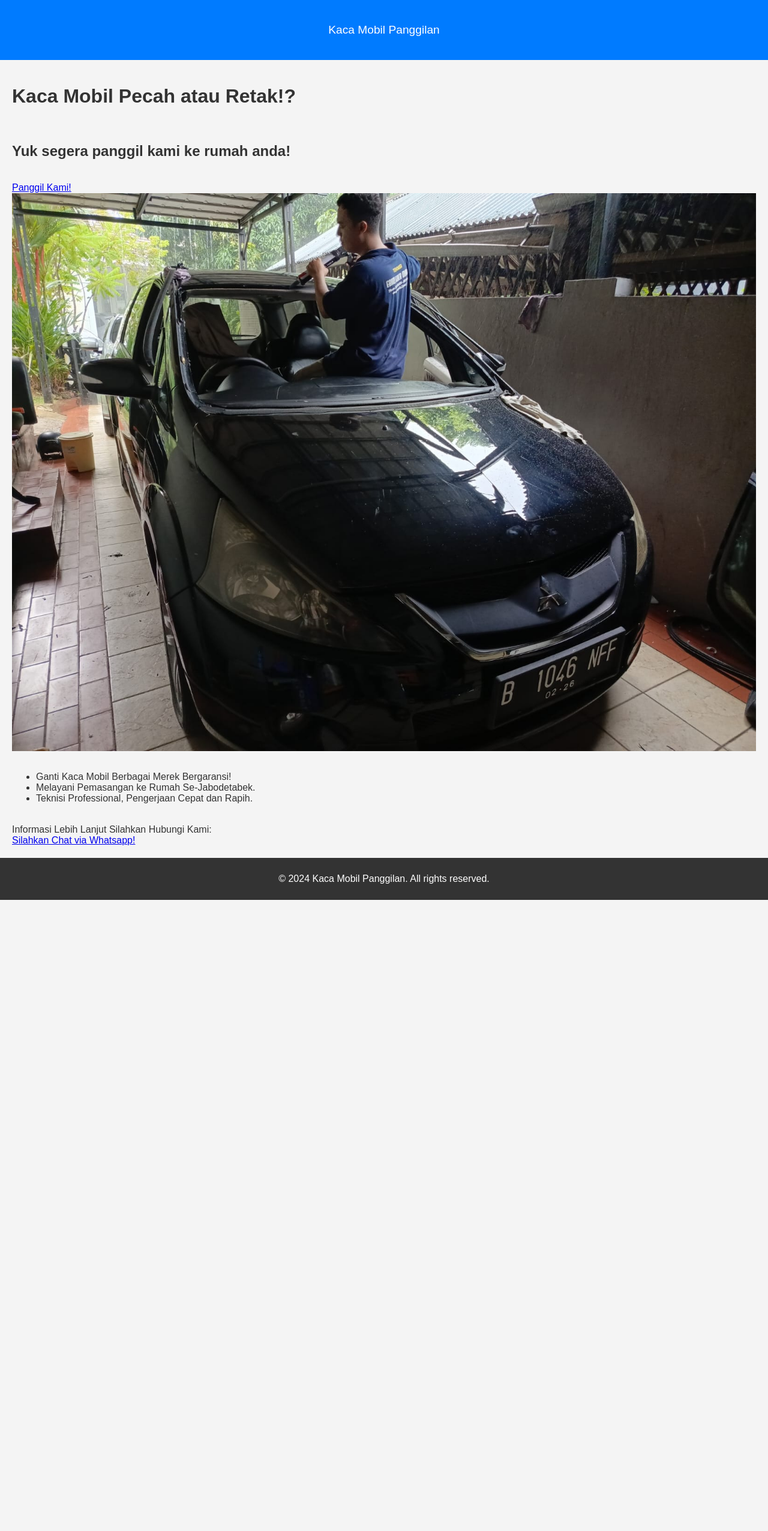
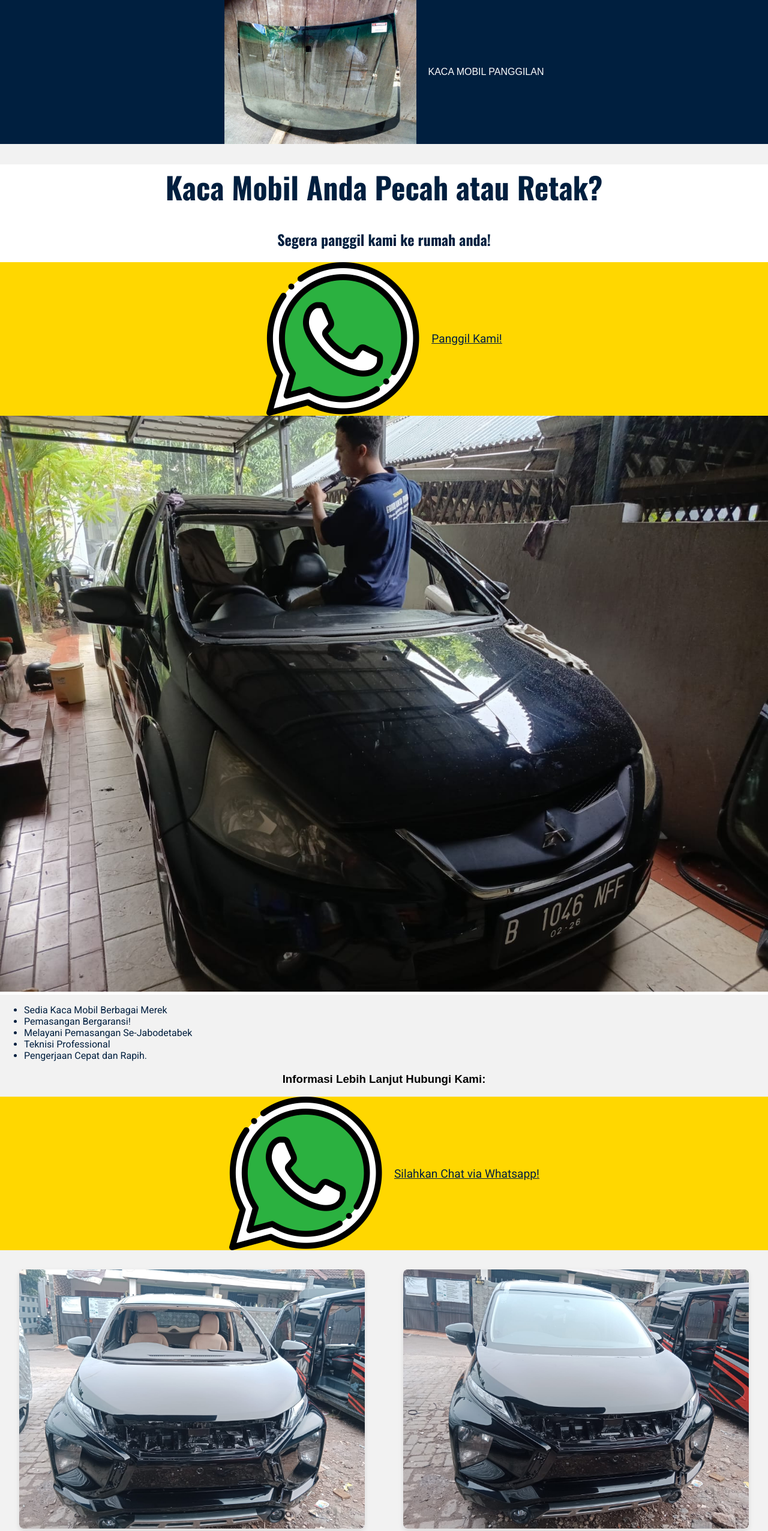
Before and after one commit to fauzihiz/usmankacamobil, a plain HTML site: page index.html in a window 1280 px wide. Shown: the top 2552 px of the page at 60% size. Before the commit the page ends 1500 px from the top, so only its background shows below. Drawn offline with nearby package versions, Linux system fonts and the light colour scheme.

Commit message:
done building, left conversion tracking

```diff
--- a/index.html
+++ b/index.html
@@ -12,6 +12,13 @@
 
     <title>Kaca Mobil Panggilan</title>
 
+    <!-- Google Font-->
+    <link rel="preconnect" href="https://fonts.googleapis.com">
+    <link rel="preconnect" href="https://fonts.gstatic.com" crossorigin>
+    <link href="https://fonts.googleapis.com/css2?family=Oswald:wght@200..700&display=swap" rel="stylesheet">
+    <link href="https://fonts.googleapis.com/css2?family=Roboto:ital,wght@0,100;0,300;0,400;0,500;0,700;0,900;1,100;1,300;1,400;1,500;1,700;1,900&display=swap" rel="stylesheet">
+
+
     <!-- Global site tag (gtag.js) - Google Ads: YOUR_CONVERSION_ID -->
     <script async src="https://www.googletagmanager.com/gtag/js?id=AW-CONVERSION_ID"></script>
     <script>
@@ -23,32 +30,40 @@
 </head>
 <body>
     <header>
-        <p>Kaca Mobil Panggilan</p>
+        <img class="logo-img" src="logo.jpeg" alt="kmb logo">
+        <p>KACA MOBIL PANGGILAN</p>
     </header>
     <main>
         <div id="hero">
-            <h1>Kaca Mobil Pecah atau Retak!?</h1>
-            <br>
-            <h2>Yuk segera panggil kami ke rumah anda!</h2>
-            <br>
-            <a href="https://wa.link/kkz0sx" target="_blank">Panggil Kami!</a>
-            <br>
+            <h1>Kaca Mobil Anda Pecah atau Retak?</h1>
+            <h2>Segera panggil kami ke rumah anda!</h2>
+            <a href="https://wa.link/kkz0sx" target="_blank" id="cta"><img class="logo-wa" src="logo-wa.png" alt="logo whatsapp"><span id="cta-text">Panggil Kami!</span></a>
             <img class="hero-img" src="hero.jpeg" alt="teknisi kaca mobil sedang memasang sealer">
         </div>
-        <br>
-        <ul>
-        <li>Ganti Kaca Mobil Berbagai Merek Bergaransi!</li>
-        <li>Melayani Pemasangan ke Rumah Se-Jabodetabek.</li>
-        <li>Teknisi Professional, Pengerjaan Cepat dan Rapih.</li>
-        </ul>
-        <br>
-        Informasi Lebih Lanjut Silahkan Hubungi Kami:
-        <br>
-        <a href="https://wa.link/kkz0sx" target="_blank">Silahkan Chat via Whatsapp!</a>
+        <div id="benefit">
+            <ul>
+                <li>Sedia Kaca Mobil Berbagai Merek</li>
+                <li>Pemasangan Bergaransi!</li>
+                <li>Melayani Pemasangan Se-Jabodetabek</li>
+                <li>Teknisi Professional</li>
+                <li>Pengerjaan Cepat dan Rapih.</li>
+            </ul>
+            <h3>Informasi Lebih Lanjut Hubungi Kami:</h3>
+            <a href="https://wa.link/kkz0sx" target="_blank" id="cta2"><img class="logo-wa" src="logo-wa.png" alt="logo whatsapp"><span>Silahkan Chat via Whatsapp!</span></a>
+        </div>
+        <div class="before-after-section">
+            <div class="image-container">
+                <img src="before.jpeg" alt="Before Image" class="before-image"><span>Sebelum</span>
+            </div>
+            <div class="image-container">
+                <img src="after.jpeg" alt="After Image" class="after-image"><span>Sesudah</span>
+            </div>
+        </div>
     </main>
 
     <footer>
-        <p>&copy; 2024 Kaca Mobil Panggilan. All rights reserved.</p>
+        <p>&copy; Kaca Mobil Panggilan Powered by HIZ.</p>
+        <p>All rights reserved.</p>
     </footer>
 
     <script>
--- a/style.css
+++ b/style.css
@@ -2,106 +2,95 @@ body {
     font-family: Arial, sans-serif;
     margin: 0;
     padding: 0;
-    background-color: #f4f4f4;
-    color: #333;
+    background-color: #F2F2F2;
+    text-align: center;
 }
 
 header {
-    background-color: #007bff;
-    color: white;
-    padding: 20px;
-    text-align: center;
+    display: flex;
+    background-color: #001F3F;
+    color: #FFFFFF;
+    gap: 20px;
+    justify-content: center;
+    align-items: center;
 }
 
-header h1 {
-    margin: 0;
-    font-size: 2.5em;
+header > img {
+    width: 25%;
+    height: 25%;
 }
 
-header p {
-    font-size: 1.2em;
+#hero {
+    font-family: "Oswald", sans-serif;
+    color: #001F3F;
+    background-color: #FFFFFF;
 }
 
-main {
-    padding: 20px;
+#hero > h1 {
+    font-size: 50px;
 }
 
-img {
+#hero > img {
     max-width: 100%;
     height: auto;
-    display: block;
 }
 
-section {
-    margin-bottom: 20px;
+#cta, #cta2 {
+    display: flex;
+    justify-content: center;
+    align-items: center;
+    height: auto;
+    background-color: #FFD700;
+    color: #001F3F;
+    font-family: "Roboto", sans-serif;
+    font-size:larger;
+    gap: 20px;
 }
 
-#cta button {
-    background-color: #007bff;
-    color: white;
-    padding: 10px 20px;
-    border: none;
-    border-radius: 5px;
-    cursor: pointer;
-    font-size: 1.2em;
+#cta > img {
+    width: 20%;
+    height: auto;
 }
 
-#cta button:hover {
-    background-color: #0056b3;
+#cta2 > img {
+    width: 20%;
+    height: auto;
 }
 
-#features ul {
-    list-style-type: none;
-    padding: 0;
+ul {
+    text-align: left;
+    background-color: #F2F2F2;
+    color: #001F3F;
+    font-family: "Roboto", sans-serif;
+    font-size:medium;
 }
 
-#features li {
-    background-color: #fff;
-    margin: 10px 0;
-    padding: 10px;
-    border-radius: 5px;
-    box-shadow: 0 0 5px rgba(0, 0, 0, 0.1);
+.before-after-section {
+    display: flex;
+    justify-content: space-around;
+    align-items: center;
+    padding: 2em 0;
+    background-color: #F2F2F2; /* Background color to match the body */
 }
 
-#testimonials blockquote {
-    background-color: #fff;
-    padding: 10px;
-    border-left: 5px solid #007bff;
-    margin: 10px 0;
-    border-radius: 5px;
+.image-container {
+    flex: 1;
+    max-width: 45%;
+    margin: 0 1em;
 }
 
-#contact form {
-    display: flex;
-    flex-direction: column;
+.before-image, .after-image {
+    width: 100%;
+    height: auto;
+    border-radius: 8px; /* Optional: adds rounded corners */
+    box-shadow: 0 4px 8px rgba(0, 0, 0, 0.1); /* Optional: adds a subtle shadow */
 }
 
-#contact label {
-    margin-top: 10px;
-}
 
-#contact input {
-    padding: 10px;
-    margin-top: 5px;
-    border: 1px solid #ccc;
-    border-radius: 5px;
-}
-
-#contact input[type="submit"] {
-    background-color: #007bff;
-    color: white;
-    border: none;
-    cursor: pointer;
-    margin-top: 20px;
-}
-
-#contact input[type="submit"]:hover {
-    background-color: #0056b3;
-}
 
 footer {
     text-align: center;
     padding: 10px;
-    background-color: #333;
-    color: white;
+    background-color: #001F3F;
+    color: #FFFFFF;
 }
```
Also changed, not shown: after.jpeg (added), before.jpeg (added), logo-wa.png (added), logo.jpeg (added).
